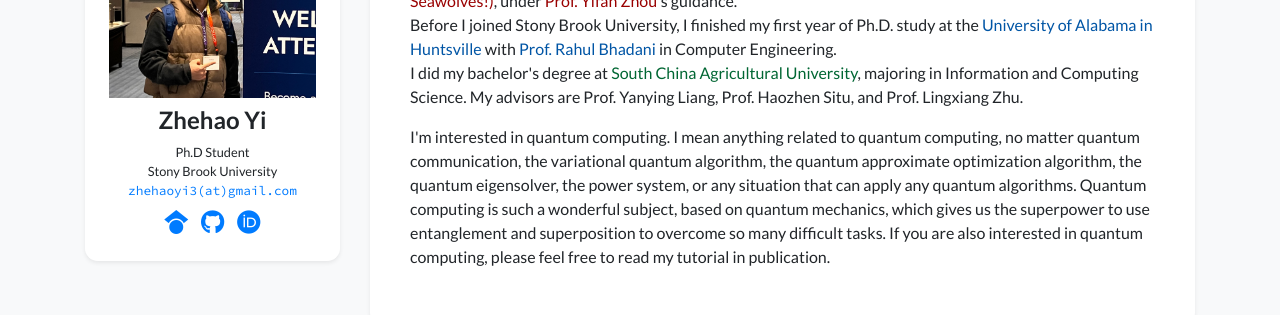
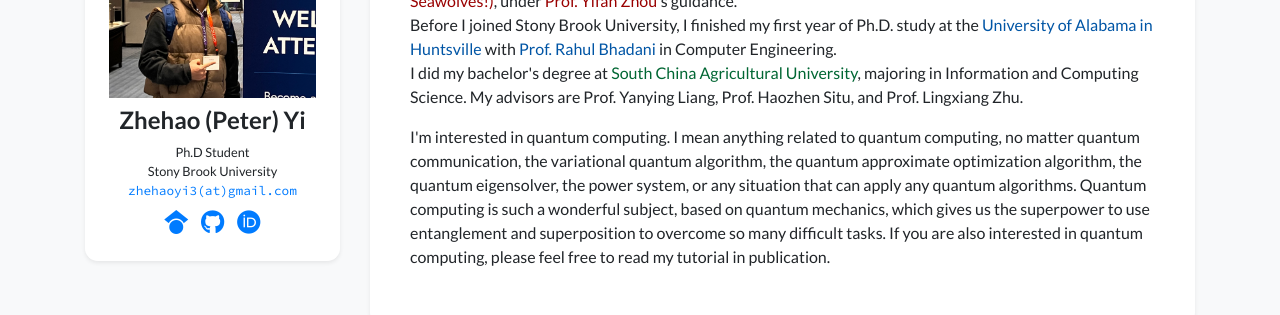
Before and after one commit to ZhehaoPeterYi/ZhehaoPeterYi.github.io, a Jekyll site: the page built from index.html, in a window 1280 px wide. Shown: the part 213-528 px from the top of the page. Built offline with Jekyll 4.4.1, drawn with Linux system fonts in a browser that asks for light colours; nearby versions of some CDN libraries; a style sheet for code colours, icons or effects is not loaded.

Commit message:
Update primary name to include 'Peter'

```diff
--- a/_data/profile.yml
+++ b/_data/profile.yml
@@ -1,4 +1,4 @@
-primary_name: "Zhehao Yi"
+primary_name: "Zhehao (Peter) Yi"
 secondary_name: ""
 navbar_name: "Zhehao Yi"
 
```
